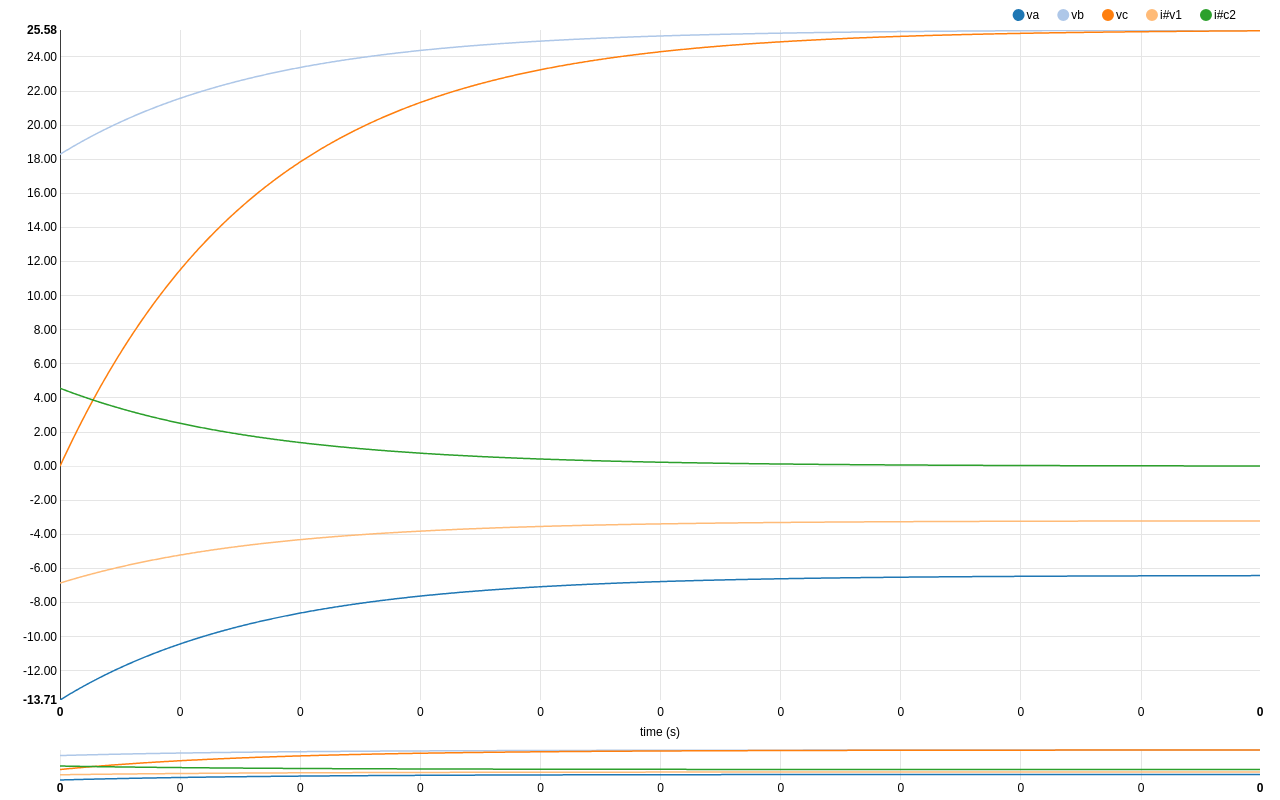
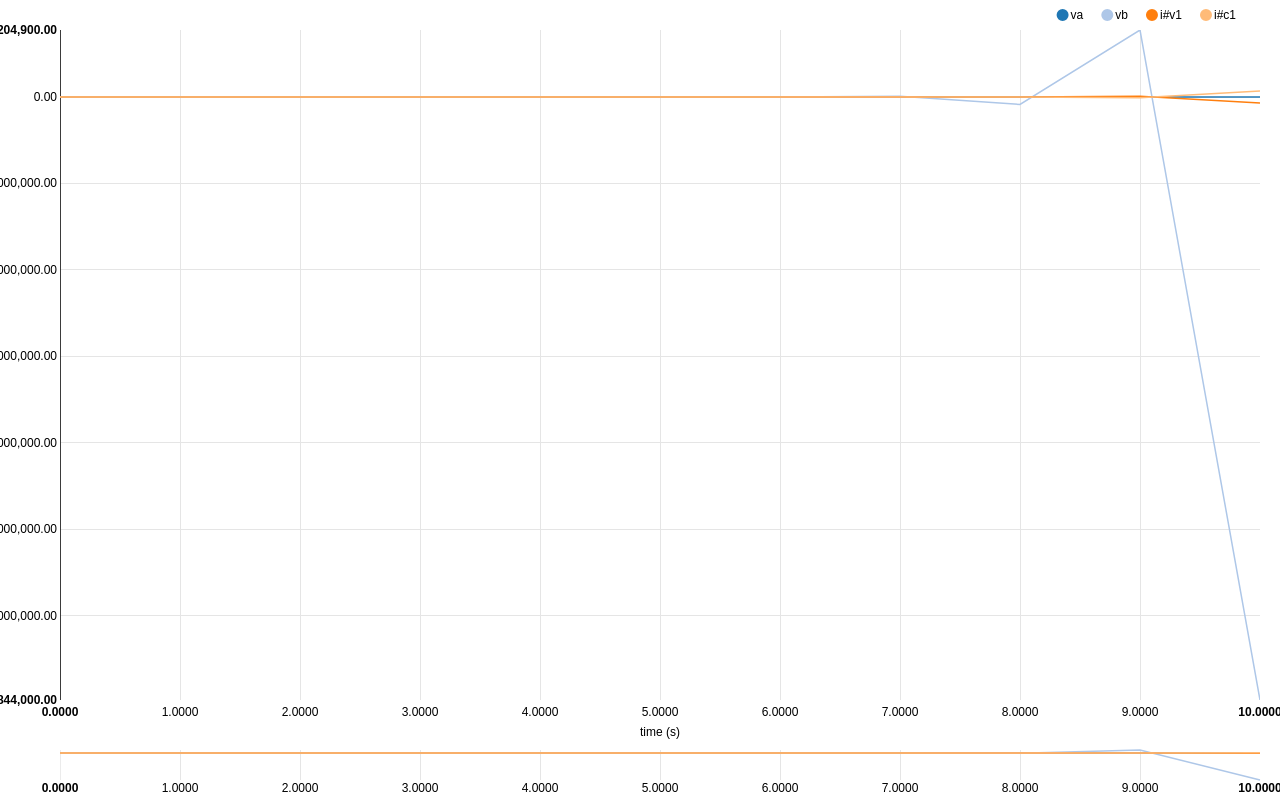
Before and after one commit to arturaugusto/jscap, a plain HTML site: page index.html in a window 1280 px wide. Drawn offline with Linux system fonts and the light colour scheme.

Commit message:
number resolution

```diff
--- a/index.html
+++ b/index.html
@@ -56,12 +56,20 @@
   'c2 vc 0 3e-6'
   ]
 
+
+  var netlist = [
+  'v1 va 0 10',
+  'r1 vb va 100',
+  'c1 vb 0 1e-3'
+  ]
+
   var cap = new jscap()
 
   var cir = cap.parse(netlist)
-
-  for (var i = 0; i < 1000; i++) {
-    cap.simulate(cir, 1e-7)
+  var iterations = 10
+  var dt = 1
+  for (var i = 0; i <= iterations; i++) {
+    cap.simulate(cir, dt)
   }
 
   var chartRes = cir.currNodes.map((node) => Object({key: node, values: []}))
@@ -80,8 +88,8 @@
 
   nv.addGraph(function() {
     var chart = nv.models.lineWithFocusChart()
-    chart.xAxis.tickFormat(d3.format(',f')).axisLabel("time (s)");
-    chart.x2Axis.tickFormat(d3.format(',f'));
+    chart.xAxis.tickFormat(d3.format(',.4f')).axisLabel("time (s)");
+    chart.x2Axis.tickFormat(d3.format(',.4f'));
 
     chart.yTickFormat(d3.format(',.2f'));
 
```
